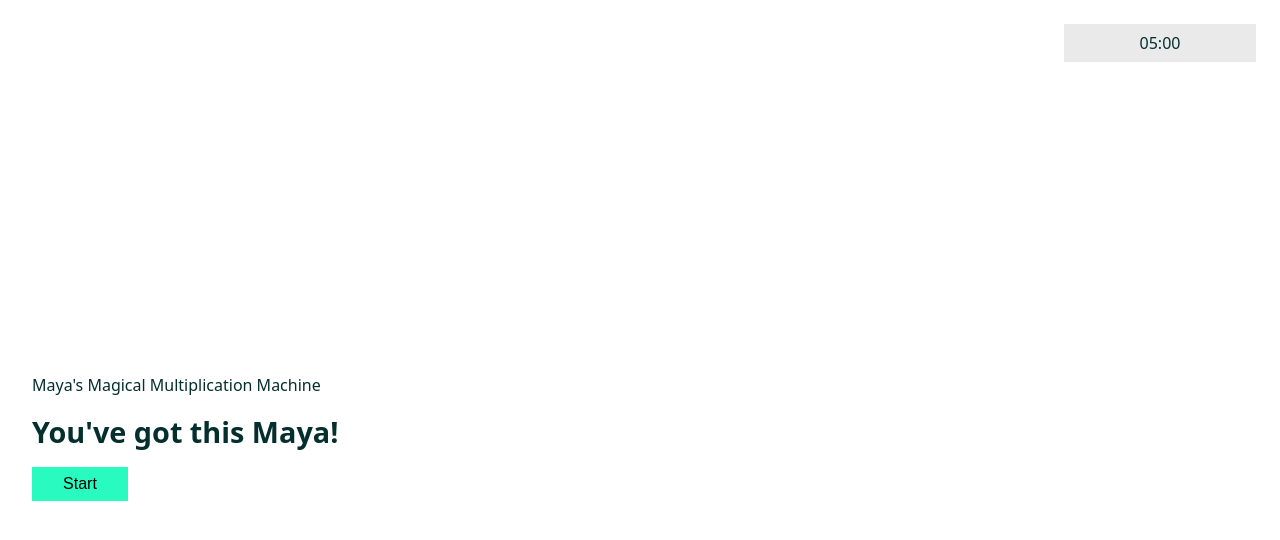
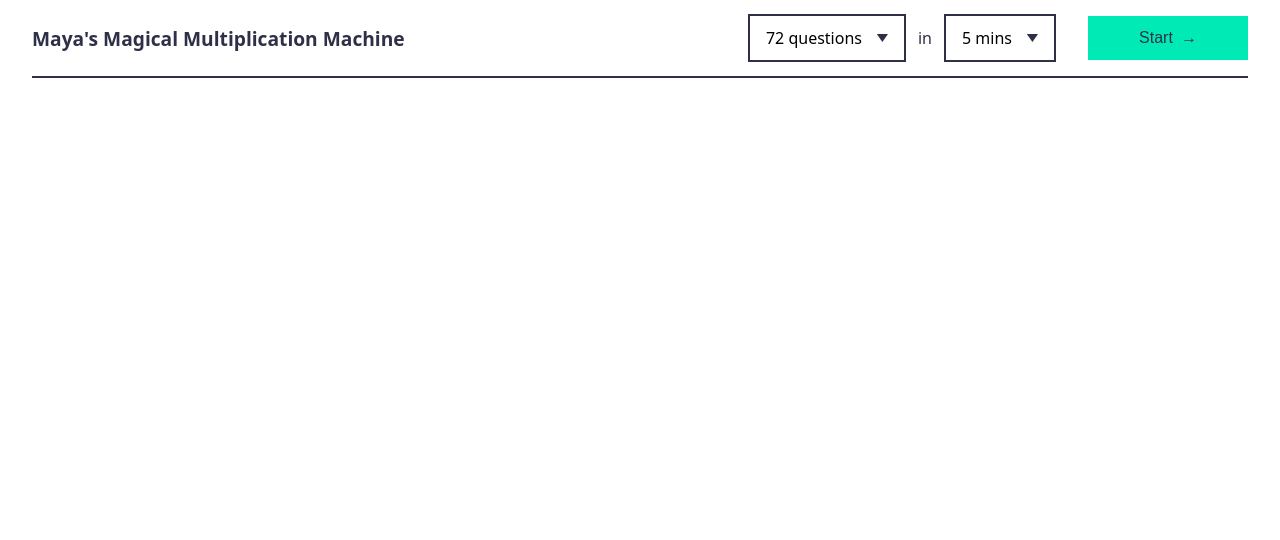
Before and after one commit to philiptwine/philiptwine.github.io, a Jekyll site: the page m.html, which Jekyll copies as it is, in a window 1280 px wide. Shown: the top 540 px of the page. Built offline with Jekyll 4.4.1, drawn with Linux system fonts in a browser that asks for light colours.

Commit message:
Update m.html
Added more functionality. Changed look and feel.

```diff
--- a/m.html
+++ b/m.html
@@ -4,84 +4,115 @@
     <title>Maya's Magical Multiplication Machine</title>
     <style>
 
+    	*::before,
+*::after {
+  box-sizing: border-box;
+}
+
 :root {
-    		--text-grey-900: #042f2e;
-			--text-green-500: #29FABF;
+  --text-grey-100: #2d3047;
+  --text-grey-500: #eaeaea;
+  --text-grey-900: #ffffff;
+  --text-green-500: #00eab6;
   --text-green-600: #2cb58b;
   --text-green-700: #27755b;
-
 }
 
+html,
 body {
-            font-family: system-ui, "Segoe UI", Roboto, Helvetica, Arial, sans-serif, "Apple Color Emoji", "Segoe UI Emoji", "Segoe UI Symbol";
-            color: var(--text-grey-900);
+  font-family: system-ui, "Segoe UI", Roboto, Helvetica, Arial, sans-serif,
+    "Apple Color Emoji", "Segoe UI Emoji", "Segoe UI Symbol";
+  color: var(--text-grey-100);
   font-size: 16px;
   margin: 0;
 }
 
-        #container {
-        	display: flex;
-			padding: 2rem;
+#wrapper {
+  padding: 0 2rem;
 }
 
-        #start {
+header,
+footer {
   display: flex;
-			justify-content: center;
-        	flex-direction: column;
-        	height: 90vh;
-        	line-height: 32rem;
-        	gap: 16px;
+  position: sticky;
+  justify-content: space-between;
+  align-items: center;
+  width: 100%;
+  gap: 1rem;
+  padding: 1rem 0;
+  background: var(--text-grey-900);
 }
 
-		h1 { /* Title */
-			margin: 0;
-			font-size: 1rem;
-			font-style: normal;
-			font-weight: 400;
-			line-height: normal;
+header {
+  top: 0;
+  left: 1rem;
+  border-bottom: 0.125rem solid var(--text-grey-100);
 }
 
-		h2 {
-			margin: 0;
-			font-size: 1.8rem;
-			font-weight: 550;
-			line-height: normal;
+footer {
+  display: none;
+  bottom: 0;
+  left: 1rem;
+  padding-top: 1rem;
+  border-top: 0.125rem solid var(--text-grey-100);
 }
 
+.title {
+  display: flex;
+  flex-direction: column;
+}
 
-        #tools {
+/* Container for select menus */
+.controls {
   display: flex;
-			justify-content: space-between;
-			flex-direction: column;
-			align-items: left;
-			gap: 1rem;
-			position: fixed;
-			right: 1.5rem;
-			top: 1.5rem;
-			width: 12rem;
+  position: relative;
+  align-items: center;
+  gap: 2rem;
+  height: 2.75rem;
+}
+
+.options {
+  display: flex;
+  position: relative;
+  align-items: center;
+  gap: 0.75rem;
+  height: 2.75rem;
+}
+
+button {
+  padding: 0 1rem;
+  justify-content: center;
+  align-items: center;
+  background: var(--text-green-500);
+  color: var(--text-grey-100);
+  font-size: 1rem;
+  line-height: normal;
+  min-height: 2.75rem;
+  min-width: 10rem;
+  height: 100%;
+  border: 0;
+  cursor: pointer;
+}
+
+button::after {
+  content: "→";
+  margin-left: 0.5rem;
+}
+
+h1,
+p {
+  margin: 0;
+  font-size: 1.2rem;
+  font-weight: 700;
 }
 
 #timer {
   display: flex;
   justify-content: center;
   align-items: center;
-			padding: 0.5rem;
-			background: #EAEAEA;
-        	font-size: 1rem;
-			font-weight: 400;
-			line-height: normal;
-
-        }
-
-        button {
-        	display: flex;
-			padding: 0.5rem 1rem;
-			justify-content: center;
-			background: var(--text-green-500);
-			font-size: 1rem;
-			line-height: normal;
-			border: 0;
-			cursor: pointer;
+  padding: 0 1rem;
+  min-height: 2.75rem;
+  background: var(--text-grey-500);
 }
 
 button:hover {
@@ -92,63 +123,50 @@
   background: var(--text-green-700);
 }
 
-        #answerBtn {
-        	display:none
-        }
-
-        #startBtn {
-			max-width: 6rem;
+.inactive,
+.inactive:hover {
+  background: var(--text-grey-400);
+  cursor: default;
+  color: var(--text-grey-500);
 }
 
 #score {
-        	display: flex;
+  display: none;
   justify-content: center;
   align-items: center;
   font-size: 1rem;
 }
 
 #questions {
-			display: inline-flex;
+  display: flex;
   flex-direction: column;
   justify-content: center;
-			align-items: flex-start;
-			gap: 16px;
+  align-items: center;
+  gap: 1rem;
+  padding: 2rem;
 }
 
-        .question {
+.row {
   display: flex;
   flex-direction: row;
   align-items: center;
-        	justify-content: space-between;
-			gap: 8px;
+  width: 300px;
 }
 
-        .col1 {
-			display: flex;
-			justify-content: flex-end;
-			align-items: center;
-			width: 64px;
+.cell {
+  padding: 0.5rem;
+  text-align: left;
 }
 
-        .col2 {
-			display: flex;
-			align-items: center;
-        }
-
-        .col3 {
-			display: flex;
-			align-items: center;
+.cellSum {
+  width: 66px;
 }
 
 input {
-        	display: flex;
-			width: 48px;
-			padding: 8px;
-			align-items: center;
+  min-height: 2rem;
   font-size: 1rem;
-			gap: 8px;
-			border-radius: 2px;
-			border: 1px solid var(--text-grey-900);
+  max-width: 6rem;
+  border: 2px solid var(--text-grey-100);
 }
 
 /* Chrome, Safari, Edge, Opera */
@@ -159,7 +177,7 @@
 }
 
 /* Firefox */
-		input[type=number] {
+input[type="number"] {
   -moz-appearance: textfield;
 }
 
@@ -167,112 +185,263 @@
   display: flex;
 }
 
+select {
+  -webkit-appearance: none;
+  -moz-appearance: none;
+  appearance: none;
+  background-color: transparent;
+  border: none;
+  padding: 0 1em 0 0;
+  margin: 0;
+  width: 100%;
+  font-family: inherit;
+  font-size: inherit;
+  cursor: inherit;
+  line-height: inherit;
+  z-index: 1;
+  outline: none;
+}
+select::-ms-expand {
+  display: none;
+}
+
+.select {
+  display: grid;
+  grid-template-areas: "select";
+  align-items: center;
+  position: relative;
+  padding: 0 1rem;
+  border: 2px solid var(--text-grey-100);
+  height: 100%;
+  font-size: 1rem;
+  cursor: pointer;
+}
+.select select,
+.select::after {
+  grid-area: select;
+}
+.select:not(.select--multiple)::after {
+  content: "";
+  justify-self: end;
+  width: 0.7rem;
+  height: 0.5rem;
+  background-color: var(--text-grey-100);
+  -webkit-clip-path: polygon(100% 0%, 0 0%, 50% 100%);
+  clip-path: polygon(100% 0%, 0 0%, 50% 100%);
+}
+
+option {
+  color: var(--text-grey-900);
+}
+
+label {
+  font-size: 1rem;
+}
+
+.select + label {
+  margin-top: 1rem;
+}
+
     </style>
 </head>
 <body>
-	<div id="container">
-	<div id="tools">
-		<div id="timer">05:00</div>
-		<button id="answerBtn" onclick="checkAnswers()">Check your score</button>
-	    <div id="score"></div>
+
+  <div id="wrapper">
+
+    <header id="header">
+      <div class="title">
+        <h1>Maya's Magical Multiplication Machine</h1>
       </div>
-	<div id="start">
-    		<h1>Maya's Magical Multiplication Machine</h1>
-    		<h2 class="motivation">You've got this Maya.</h2>
-    		<button id="startBtn" onclick="generateQuestions()">Start</button>
+      <div class="controls">
+        <div class="options">
+          <div class="select">
+            <select id="questionSelect">
+              <option value="36">36 questions</option>
+              <option value="72" selected="selected">72 questions</option>
+              <option value="144">144 questions</option>
+            </select>
           </div>
-    <div id="questions"></div>
+          <div>in</div>
+          <div class="select">
+            <select id="timeSelect">
+              <option value="300" selected="selected">5 mins</option>
+              <option value="600">10 mins</option>
+            </select>
+          </div>
+        </div>
+        <button id="startBtn" onclick="generateQuestions(document.getElementById('questionSelect').value, document.getElementById('timeSelect').value)">Start</button>
+      </div>
+    </header>
+
+    <div id="questions">
+    </div>
+
+    <footer id="footer">
+      <div class="title">
+        <p class="motivation">Onwards!</p>
+      </div>
+      <div class="controls">
+        <div class="options">
+          <div id="timer">00:00</div>
+        </div>
+        <button id="answerBtn" onclick="checkAnswers(document.getElementById('questionSelect').value)">Check your score</button>
+      </div>
+    </footer>
 
   </div>
 
     <script>
-        // Function to generate random multiplication questions
-        function generateQuestions() {
+let intervalId; // Global variable to store the interval ID
+const answerBtn = document.getElementById("answerBtn");
 
-			const display = document.getElementById("timer");
-			const questionsDiv = document.getElementById('questions');
-            var answerBtn = document.getElementById('answerBtn');
-            var startPane = document.getElementById('start');
-            startPane.style.display = "none";
+function generateQuestions(questionTotal, countdownTime) {
+  const questionsDiv = document.getElementById("questions");
+  const headerPane = document.getElementById("header");
+  const toolsPane = document.getElementById("footer");
+  headerPane.style.display = "none";
+  toolsPane.style.display = "flex";
 
-            questionsDiv.innerHTML = '';
+  // Call the function on page load to set an initial motivation
+  setRandomMotivation();
 
-            for (let i = 0; i < 72; i++) {
+  questionsDiv.innerHTML = "";
+  const generatedQuestions = []; // Array to keep track of generated questions
+
+  while (generatedQuestions.length < questionTotal) {
     const num1 = Math.floor(Math.random() * 12) + 1;
     const num2 = Math.floor(Math.random() * 12) + 1;
+    const questionText = `${num1} x ${num2} =`;
 
-                var question = document.createElement('div');
-                question.classList.add('question');
+    // Check if the question has already been generated
+    if (!generatedQuestions.includes(questionText)) {
+      const question = document.createElement("div");
+      question.classList.add("row");
 
-                var col1 = document.createElement("div");
-				col1.className = "col1";
+      const col1 = document.createElement("div");
+      col1.className = "cellSum";
       question.appendChild(col1);
-                col1.textContent = `${num1} x ${num2} =`;
+      col1.textContent = questionText;
 
-                var col2 = document.createElement("div");
-               	col2.className = "col2";
+      const col2 = document.createElement("div");
+      col2.className = "cell";
       question.appendChild(col2);
 
-                var answerInput = document.createElement('input');
-                answerInput.type = 'number';
-                answerInput.addEventListener('keydown', handleInputKeyPress);
+      const answerInput = document.createElement("input");
+      answerInput.type = "number";
+      answerInput.addEventListener("keydown", handleInputKeyPress);
       col2.appendChild(answerInput);
 
       questionsDiv.appendChild(question);
+
+      // Add the generated question to the array
+      generatedQuestions.push(questionText);
+    }
   }
 
-            startTimer(300, display);
-            answerBtn.style.display = "flex";
-
+  // Set keyboard focus on the first input field
+  const firstInputField = questionsDiv.querySelector("input[type='number']");
+  if (firstInputField) {
+    firstInputField.focus();
   }
 
-        // Function to handle key press events on input fields
+  // Start the timer when generating questions
+  const timerDisplay = document.getElementById("timer");
+  countdownTimer(countdownTime, timerDisplay);
+  answerBtn.style.display = "flex";
+}
+
 function handleInputKeyPress(event) {
-            if (event.key === 'Enter' || event.key === 'Tab') {
   const inputFields = document.querySelectorAll('input[type="number"]');
   const currentIndex = Array.from(inputFields).indexOf(event.target);
-                if (currentIndex < inputFields.length - 1) {
-                    inputFields[currentIndex + 1].focus();
+
+  if (event.key === "Enter") {
+    // Handle Enter key press (optional behavior)
+    event.preventDefault(); // Prevent form submission on Enter key press
+    const nextIndex = (currentIndex + 1) % inputFields.length;
+    inputFields[nextIndex].focus();
+  } else if (event.key === "Tab") {
+    event.preventDefault(); // Prevent default Tab behavior
+    if (!event.shiftKey) {
+      // Handle Tab key press (forward)
+      const nextIndex = (currentIndex + 1) % inputFields.length;
+      inputFields[nextIndex].focus();
     } else {
-                    inputFields[0].focus();
+      // Handle Shift+Tab key press (backward)
+      const prevIndex =
+        (currentIndex - 1 + inputFields.length) % inputFields.length;
+      inputFields[prevIndex].focus();
     }
   }
 }
 
 // Function to check answers and display results
-        function checkAnswers() {
+function checkAnswers(questionTotal) {
   const inputFields = document.querySelectorAll('input[type="number"]');
   let correctAnswers = 0;
+
+  // Stop the timer when checking answers
+  clearInterval(intervalId);
+
+  // Disable answer button and add "inactive" class
+  const answerBtn = document.getElementById("answerBtn");
+  const parentElement = answerBtn.parentElement;
+  parentElement.removeChild(answerBtn);
 
   for (let i = 0; i < inputFields.length; i++) {
     const input = inputFields[i];
     const question = input.parentElement.parentElement.textContent.trim();
-                const [num1, num2] = question.split('x').map(item => parseInt(item.trim(), 10));
+    const [num1, num2] = question
+      .split("x")
+      .map((item) => parseInt(item.trim(), 10));
     const userAnswer = parseInt(input.value, 10);
 
-                const result = document.createElement('div');
-                result.classList.add('col3');
+    const result = document.createElement("div");
+    result.classList.add("cell");
 
     if (userAnswer === num1 * num2) {
-					result.textContent = '\ud83d\udc4d';
-                    result.classList.add('correct');
+      result.textContent = "\ud83d\udc4d";
+      result.classList.add("correct");
       correctAnswers++;
     } else {
       result.textContent = `\ud83d\udc4e (${num1 * num2})`;
-                    result.classList.add('incorrect');
+      result.classList.add("incorrect");
     }
 
     input.parentElement.parentElement.appendChild(result);
   }
 
-			const scoreDiv = document.getElementById('score');
-            score.textContent = `You got: ${correctAnswers} / 72`;
+  const footer = document.getElementById("footer");
+  const scoreDiv = footer.children[0];
+  const pTag = document.createElement("p");
+  pTag.textContent = `You got: ${correctAnswers} / ${questionTotal}`;
+  scoreDiv.innerHTML = ""; // Clear the existing content
+  scoreDiv.appendChild(pTag); // Add the paragraph
+
+  const controlDiv = footer.children[1];
+  const tryAgainButton = document.createElement("button");
+  tryAgainButton.textContent = "Try again?";
+  tryAgainButton.addEventListener("click", function () {
+    window.location.href = window.location.href;
+  });
+
+  controlDiv.appendChild(tryAgainButton); // Add the button
+
+  const timer = document.getElementById("timer");
+  timer.style.display = "none";
+
+  // Check if all answers are correct and call emojigeddon
+  if (correctAnswers === inputFields.length) {
+    emojigeddon();
+  }
 }
 
 // Timer Countdown
-        function startTimer(duration, display) {
-            let timer = duration, minutes, seconds;
-            const intervalId = setInterval(function () {
+function countdownTimer(duration, display) {
+  let timer = duration,
+    minutes,
+    seconds;
+
+  intervalId = setInterval(function () {
     minutes = parseInt(timer / 60, 10);
     seconds = parseInt(timer % 60, 10);
 
@@ -293,29 +462,28 @@
 }
 
 function setRandomMotivation() {
+  const motivator = document.getElementById("motivator");
+  // motivator.style.display = "flex";
+
   const motivations = [
     "You've got this Maya!",
     "Do or do not, there is no try",
     "144, 144, 144, 144, 144, 144",
-                "72 out of 72 = a Mars bar",
+    "100% = a Mars bar",
     "'Cause, baby, you're a firework",
     "Popcorn is proud of you",
     "Allez Maya",
-		"Take a deep breath. Now take another. Ready? Go!",
-                "Don't listen to the voice in your head that says you can't do this"
+    "Take a deep breath. Ready? Let's go!",
+    "On y va",
+    "You never lose; you either win or you learn"
     // Add more motivation lines as needed
   ];
 
-            const motivationElement = document.querySelector('.motivation');
+  const motivationElement = document.querySelector(".motivation");
   const randomMotivation = getRandomLine(motivations);
   motivationElement.textContent = randomMotivation;
 }
 
-        // Call the function on page load to set an initial motivation
-        setRandomMotivation();
-
-
-
     </script>
 </body>
 </html>
```
Lines whose indentation alone changed are shown as unchanged.
